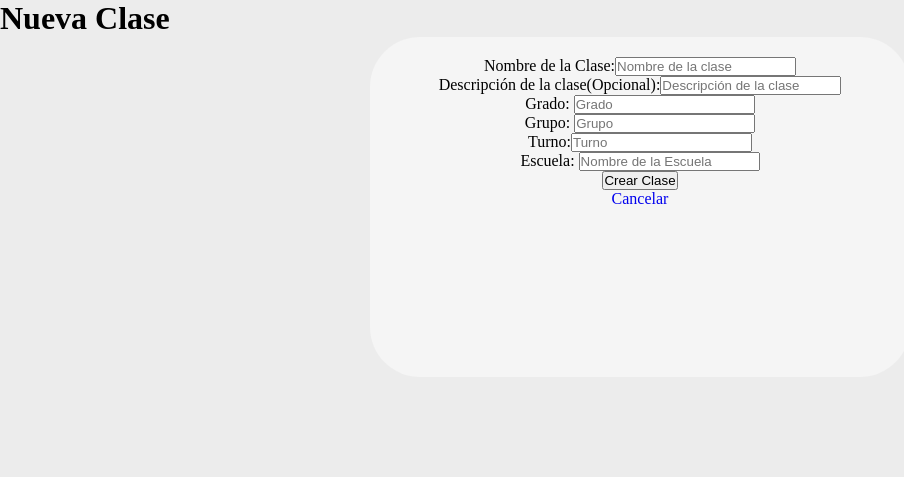
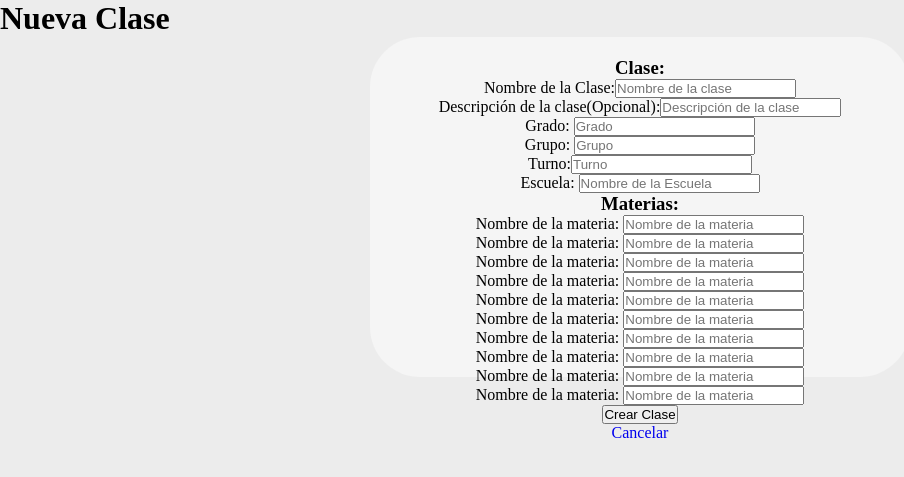
Before and after one commit to DiegoBarajas/Piku, a Node server app: template views/app/nueva_clase.pug in a window 1280 px wide. Shown: the part 80-557 px from the top of the page, without its empty margins (0-904 px from the left). Run offline with Node 20, Linux system fonts and the light colour scheme; the template is opened without the code that fills it, so the values that code supplies are empty.

Commit message:
Agregue la sesion de las materias

```diff
--- a/views/app/nueva_clase.pug
+++ b/views/app/nueva_clase.pug
@@ -21,6 +21,7 @@ block contenido
  div(class="block2")
     form(action="/app/nueva_clase", method="POST")
       div
+        h3 Clase:
         label(for="classname") Nombre de la Clase:
         input(type="text", name="classname", placeholder="Nombre de la clase", id="classname", required)
       div
@@ -39,6 +40,37 @@ block contenido
         label(for="school") Escuela:
         input(type="text", name="school", placeholder="Nombre de la Escuela" id="school", required)
       div
+        h3 Materias:
+        label(for="subject1") Nombre de la materia:
+        input(type="text", name="subject1", placeholder="Nombre de la materia", id="subject1", required)
+      div
+        label(for="subject2") Nombre de la materia:
+        input(type="text", name="subject2", placeholder="Nombre de la materia", id="subject2")
+      div
+        label(for="subject3") Nombre de la materia:
+        input(type="text", name="subject3", placeholder="Nombre de la materia", id="subject3")
+      div
+        label(for="subject4") Nombre de la materia:
+        input(type="text", name="subject4", placeholder="Nombre de la materia", id="subject4")
+      div
+        label(for="subject5") Nombre de la materia:
+        input(type="text", name="subject5", placeholder="Nombre de la materia", id="subject5")
+      div
+        label(for="subject6") Nombre de la materia:
+        input(type="text", name="subject6", placeholder="Nombre de la materia", id="subject6")
+      div
+        label(for="subject7") Nombre de la materia:
+        input(type="text", name="subject7", placeholder="Nombre de la materia", id="subject7")
+      div
+        label(for="subject8") Nombre de la materia:
+        input(type="text", name="subject8", placeholder="Nombre de la materia", id="subject8")
+      div
+        label(for="subject9") Nombre de la materia:
+        input(type="text", name="subject9", placeholder="Nombre de la materia", id="subject9")
+      div
+        label(for="subject10") Nombre de la materia:
+        input(type="text", name="subject10", placeholder="Nombre de la materia", id="subject10")
+      div
         input(type="submit", value="Crear Clase")
       div
         a(href="/app") Cancelar
```
Also changed, not shown: routes.js (+62 -2 lines), routes_class.js (+11 -1 lines), views/clase/index.pug (+10 -0 lines).
